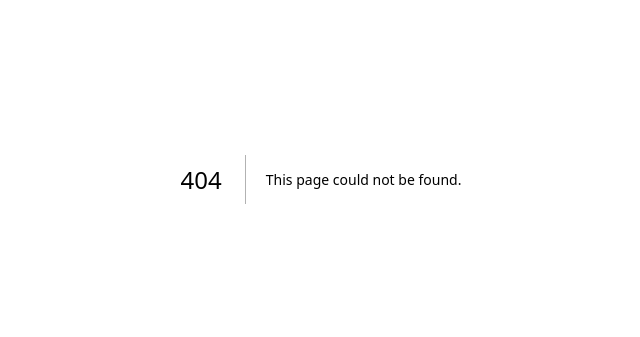
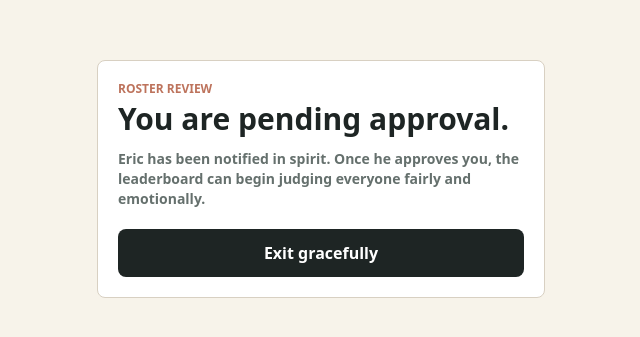
Before and after one commit to chacon96-droid/tio-erics-family-tracker, a Next.js app: page /pending in a window 1280 px wide. Before the commit this address had no page. Shown: the part 221-558 px from the top of the page, without its empty margins (319-959 px from the left). Built offline with nearby package versions, Linux system fonts and the light colour scheme.

Commit message:
Add pending approval page

```diff
--- /dev/null
+++ b/app/pending/page.tsx
@@ -0,0 +1,18 @@
+import { signOut } from "@/lib/actions";
+
+export default function PendingPage() {
+  return (
+    <main className="grid min-h-screen place-items-center bg-paper p-4">
+      <section className="w-full max-w-md rounded-app border border-line bg-white p-5">
+        <p className="text-xs font-black uppercase text-clay">Roster review</p>
+        <h1 className="mt-1 text-3xl font-black">You are pending approval.</h1>
+        <p className="mt-3 text-sm font-semibold text-muted">
+          Eric has been notified in spirit. Once he approves you, the leaderboard can begin judging everyone fairly and emotionally.
+        </p>
+        <form action={signOut}>
+          <button className="focus-ring mt-5 w-full rounded-app bg-ink px-4 py-3 font-black text-white">Exit gracefully</button>
+        </form>
+      </section>
+    </main>
+  );
+}
```
